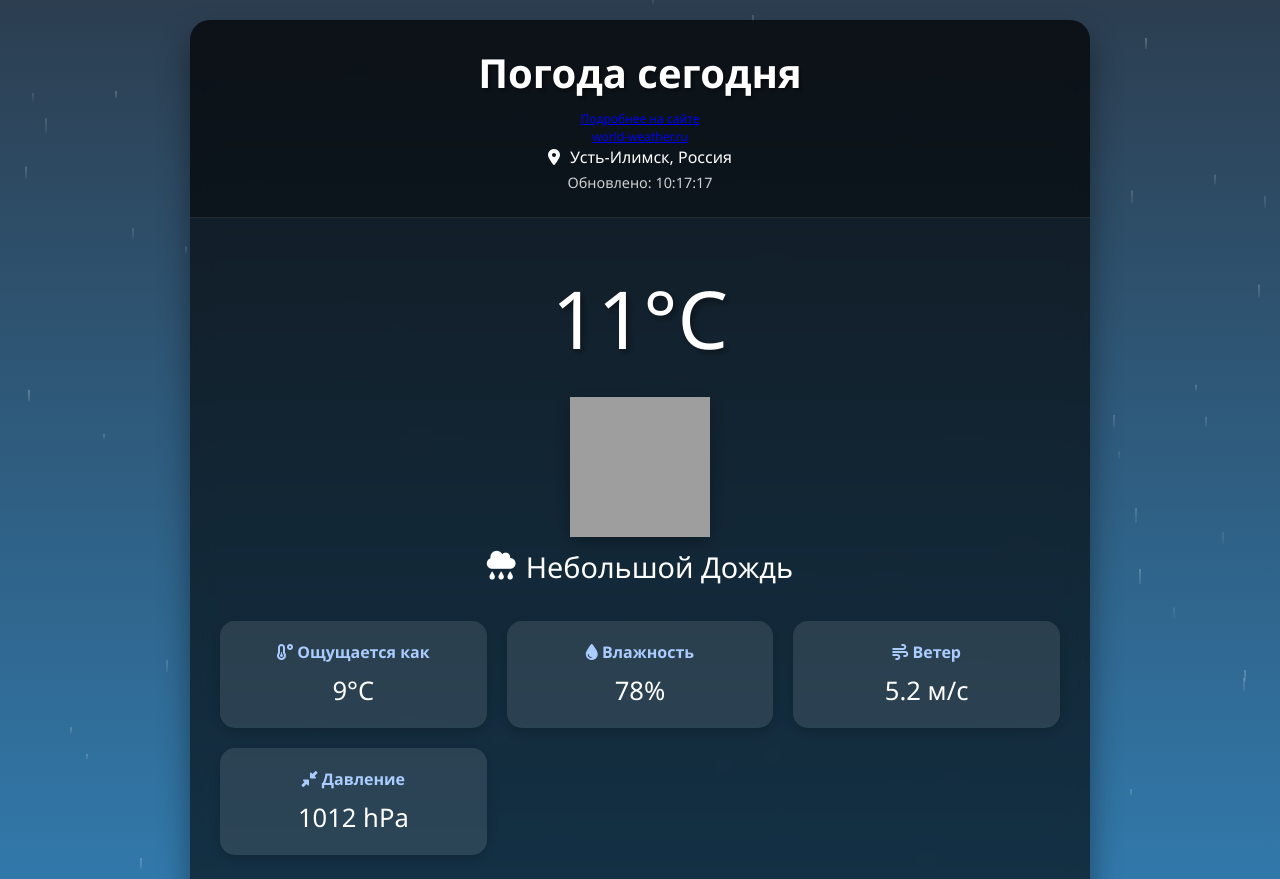
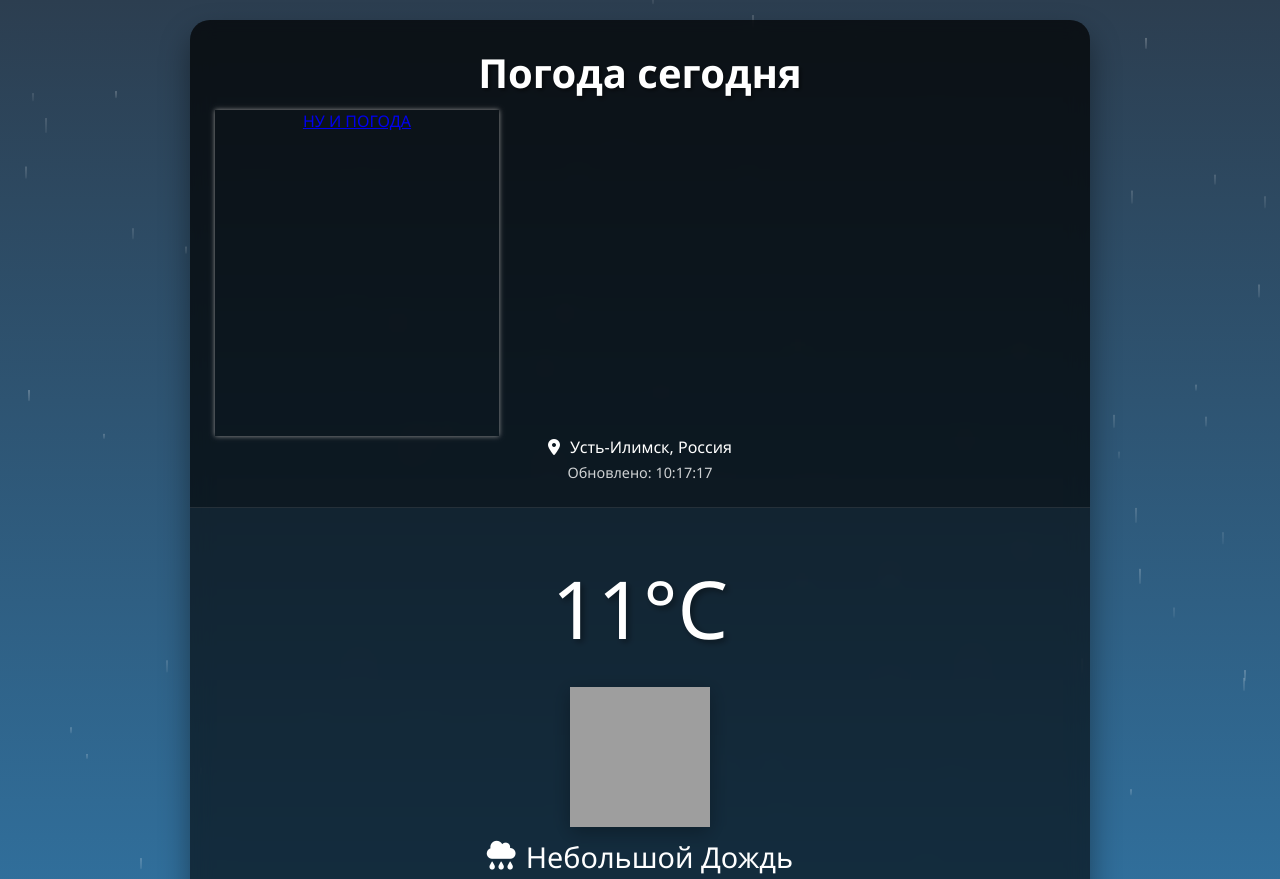
Before and after one commit to askerov123/pugoda, a plain HTML site: page index.html in a window 1280 px wide. Shown: the top 879 px of the page. Drawn offline with Linux system fonts and the light colour scheme; grey boxes are pictures that could not be loaded; a script that the page names is missing.

Commit message:
Update index.html

```diff
--- a/index.html
+++ b/index.html
@@ -264,7 +264,7 @@
             <h1>Погода сегодня</h1>
 
 
-<div id="b654ab19d32e771ba9f7859af7c86626" class="ww-informers-box-854753"><p class="ww-informers-box-854754"><a href="https://world-weather.ru/pogoda/russia/moscow/14days/">Подробнее на сайте</a><br><a href="https://world-weather.ru/pogoda/russia/moscow/">world-weather.ru</a></p></div><script async type="text/javascript" charset="utf-8" src="https://world-weather.ru/wwinformer.php?userid=b654ab19d32e771ba9f7859af7c86626"></script><style>.ww-informers-box-854754{-webkit-animation-name:ww-informers54;animation-name:ww-informers54;-webkit-animation-duration:1.5s;animation-duration:1.5s;white-space:nowrap;overflow:hidden;-o-text-overflow:ellipsis;text-overflow:ellipsis;font-size:12px;font-family:Arial;line-height:18px;text-align:center}@-webkit-keyframes ww-informers54{0%,80%{opacity:0}100%{opacity:1}}@keyframes ww-informers54{0%,80%{opacity:0}100%{opacity:1}}</style>
+<a class="nuipogoda-iframe-informer" data-nuipogoda="informer2" href="https://nuipogoda.ru" style="width:284px;height:326px;display:block;box-shadow: 0 0 5px #999;">НУ И ПОГОДА</a><script>(function(a,f,g){var e=a.createElement(f);e.async=1;e.src=g; a=a.getElementsByTagName(f)[0];a.parentNode.insertBefore(e,a)})(document,'script','//nuipogoda.ru/informer/nuipogoda.js');</script>
 
 
             <div class="city-info">
```
